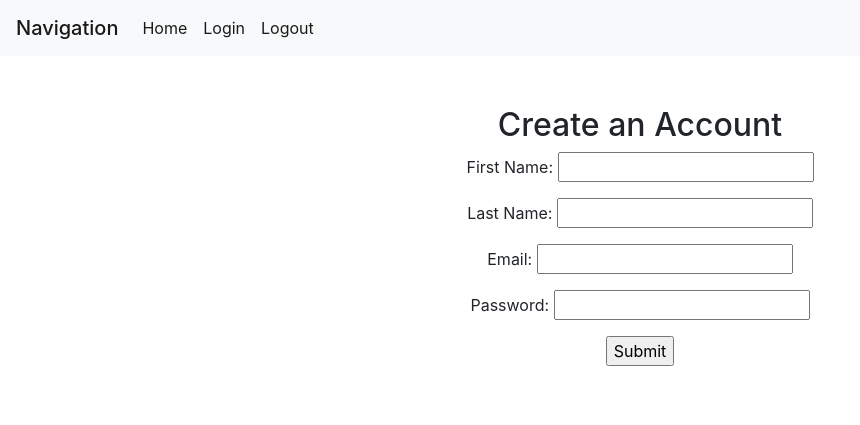
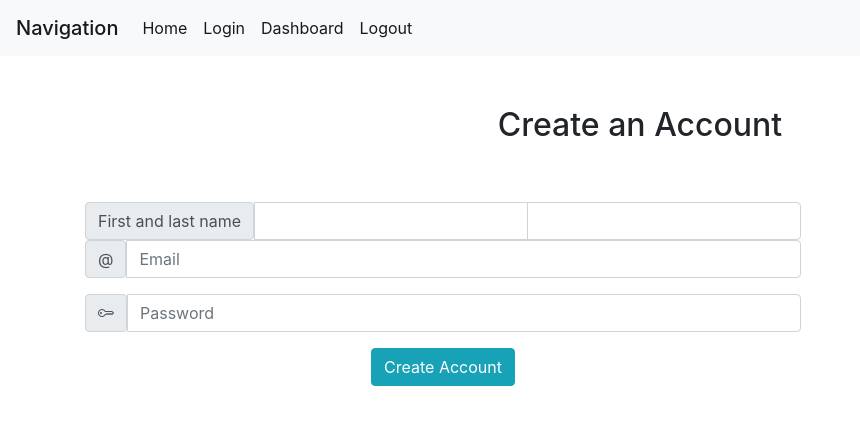
Before and after one commit to alexray113/Get-Organized-App, a Flask app: page /create-account in a window 1280 px wide. Shown: the top 425 px of the page, without its empty margins (0-860 px from the left). Run offline with Flask 2, Linux system fonts and the light colour scheme; some libraries are stand-ins or nearby versions.

Commit message:
styled login/new user forms, general tiding up

```diff
--- a/server.py
+++ b/server.py
@@ -5,7 +5,6 @@ from flask import (Flask, render_template, request, flash, session,
 
 from model import connect_to_db, db
 import crud
-import onesignal
 
 from jinja2 import StrictUndefined
 
@@ -67,13 +66,15 @@ def display_to_dos():
 def display_user_profile():
     """Returns to dashboard of user in session"""
 # retrieves user info from session to stay logged in
+
+    if 'user_id' not in session:
+        return redirect("/user_login")
+
     user_id = session['user_id']
-    user_email = session['email']
-    user_fname = session['fname']
-# redirects back to user dashboard
     return redirect(f'/users/{user_id}')
 
-# app route to display user dashboard page
+
+    # app route to display user dashboard page
 @app.route('/users/<user_id>')
 def show_user(user_id):
     """Display user profile page"""
@@ -113,7 +114,6 @@ def login_user():
     # saves user_object password, user id, email, and first name to variables
         db_password = user_object.password
         user_id = user_object.user_id
-        existing_user_email = user_object.email
         user_fname = user_object.fname
 
         if password == db_password:
@@ -122,7 +122,6 @@ def login_user():
             session['user_id'] = user_id
             session['email'] = user_email
             session['fname'] = user_fname
-
 
             # flashes statement indicating login successful
             flash("You have logged in successfully!")
@@ -133,9 +132,7 @@ def login_user():
             flash("Login password incorrect.")
     else:
         flash("No user found. Please create an account.")
-    # if user_object.password == None:
-    #     flash("You don't have an account. Please use create an account.")
-    #     return redirect("/create-account")
+
 
     return render_template("user_login.html")
 
@@ -151,7 +148,7 @@ def logout():
     return redirect("/")
 
 # app route to create account page
-@app.route('/users', methods=['POST'])
+@app.route('/create-account', methods=['POST'])
 def user_sign_up():
     """Check if user email already in database, if not, create a new user profile."""
     # pulls fname input from login form on homepage.html and saves to user_fname
@@ -193,38 +190,6 @@ def user_sign_up():
     # redirects to user profile when sign up is successful and flashes appropriate message
     return redirect(f'/users/{user_id}')
 
-@app.route('/create_reminders', methods=["POST"])
-def create_reminder():
-
-    user_id = session['user_id']
-    reminder_type = request.form.get('rtype')
-    reminder_name = request.form.get('rname')
-    reminder_date = request.form.get('reminderdt')
-    reminder_frequency = request.form.get('frequency-num')
-    reminder_measure = request.form.get('frequencies')
-
-    reminder = crud.create_user_reminder(reminder_type,
-                                        user_id,
-                                        reminder_name,
-                                        reminder_date,
-                                        reminder_frequency,
-                                        reminder_measure
-                                        )
-
-    db.session.add(reminder)
-    db.session.commit()
-
-    email_address = session['email']
-    date = reminder_date
-    text = reminder_name
-
-    onesignal.send_email()
-    print(onesignal.send_email())
-    print("**********************")
-
-
-    return redirect('/reminders')
-
 @app.route('/create-to-do', methods=["POST"])
 def create_to_do():
     # gets user id from session and pulls text from bd input form
@@ -239,6 +204,17 @@ def create_to_do():
 
 
     return redirect('/to-dos')
+
+# allows user to delete reminders
+@app.route("/delete-to-do", methods=['POST'])
+def delete_to_do():
+
+    to_do_id = int(request.json.get("btn_id"))
+    print(to_do_id)
+    print("************")
+    delete_to_do = crud.delete_to_do(to_do_id)
+
+    return delete_to_do
 
 @app.route('/submit_bd', methods=["POST"])
 def create_bd():
@@ -255,14 +231,6 @@ def create_bd():
 
     return redirect('/braindump')
 
-# allows user to delete reminders
-@app.route("/delete-to-do", methods=['POST'])
-def delete_to_do():
-
-    to_do_id = int(request.json.get("btn_id"))
-    delete_to_do = crud.delete_to_do(to_do_id)
-
-    return delete_to_do
 
 #allows user to edit braindump
 @app.route("/edit-braindump", methods=['POST'])
@@ -295,10 +263,7 @@ def delete_bds():
 
     return delete_braindump
 
-# @app.route("/display-directions", methods=['POST'])
-# def display_directions():
 
-#     time = request.json.get(routes: routes[0].legs[0].duration.text)
 
 
 
--- a/static/Css/styles.css
+++ b/static/Css/styles.css
@@ -5,6 +5,7 @@
 
 
 #map {
+    align-items: center;
     width: 500px;
     height: 500px;
 }
@@ -12,3 +13,19 @@
 #bd-item {
     padding-bottom: 25;
 }
+
+#heading-div {
+    padding-bottom: 50px;
+}
+
+#link-div {
+    padding-top: 100px;
+}
+
+#form-div {
+    justify-items: left;
+}
+
+.flash-msg {
+    background-color: yellow;
+}
--- a/templates/base.html
+++ b/templates/base.html
@@ -51,6 +51,11 @@
                 Login
               </a>
             </li>
+            <li class="nav-item active">
+              <a href="/dashboard" class="nav-link active">
+                Dashboard
+              </a>
+            </li>
           </li>
             <li class="nav-item active">
               <a href="/logout" class="nav-link active">
@@ -61,11 +66,13 @@
         </div>
     </nav>
   </div>
+  <div class="container">
   {% for msg in get_flashed_messages() %}
   <p class="flash-msg">
     {{ msg }}
   </p>
   {% endfor %}
+</div>
 
     {% block body %}{% endblock %}
 
--- a/templates/create-account.html
+++ b/templates/create-account.html
@@ -10,16 +10,21 @@
       <h2>Create an Account</h2>
       </div>
       <div id="form-div">
-          <form action="/users" method="POST">
-            <p>First Name:
-            <input type="text" name="fname" required="required"></p>
-            <p>Last Name:
-            <input type="text" name="lname" required="required"></p>
-            <p>Email:
-            <input type="text" name="email" required="required"></p>
-            <p>Password:
-            <input type="password" name="password" required="required"></p>
-            <input type="submit"></p>
+          <form action="/create-account" method="POST">
+            <div class="input-group">
+              <span class="input-group-text">First and last name</span>
+              <input type="text" name="fname" aria-label="First name" class="form-control">
+              <input type="text" name="lname" aria-label="Last name" class="form-control">
+            </div>
+            <div class="input-group mb-3">
+              <span class="input-group-text" id="form-input">@</span>
+              <input type="text" name="email" class="form-control" placeholder="Email" aria-describedby="basic-addon1">
+            </div>
+            <div class="input-group mb-3">
+              <span class="input-group-text" id="form-input"><i class="bi bi-key"></i></span>
+              <input type="text" name="password" class="form-control" placeholder="Password" aria-describedby="basic-addon2">
+            </div>
+            <input class="btn btn-info" type="submit" value="Create Account">
           </form>
       </div>
     </div>
```
Also changed, not shown: static/js/app.js (+6 -4 lines), templates/maps.html (+12 -17 lines), templates/starting-page.html (+13 -8 lines), templates/to-do-items.html (+9 -8 lines), templates/user_login.html (+9 -3 lines), templates/user_profile.html (+17 -11 lines).
